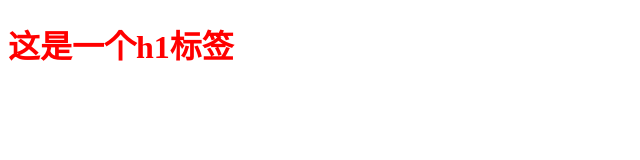
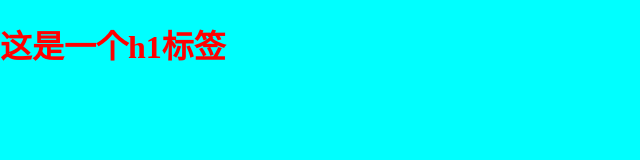
Before and after one commit to xiaoyuanm/Project_01, a plain HTML site: page index.html in a window 1280 px wide. Shown: the whole page, without its empty margins (0-640 px from the left). Drawn offline with Linux system fonts and the light colour scheme.

Commit message:
修改了index.css

```diff
--- a/index.css
+++ b/index.css
@@ -1,3 +1,11 @@
+html,
+body {
+    margin: 0;
+    padding: 0;
+    background-color: aqua;
+}
+
+
 h1 {
     color: red;
 }
```
